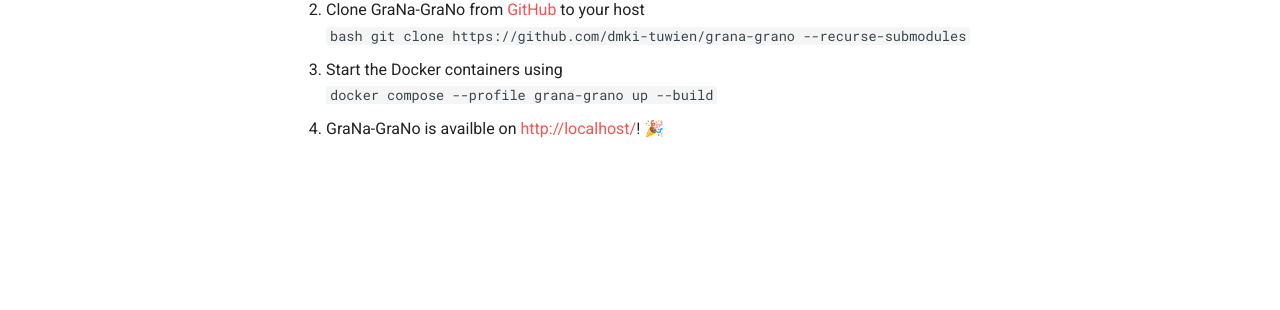
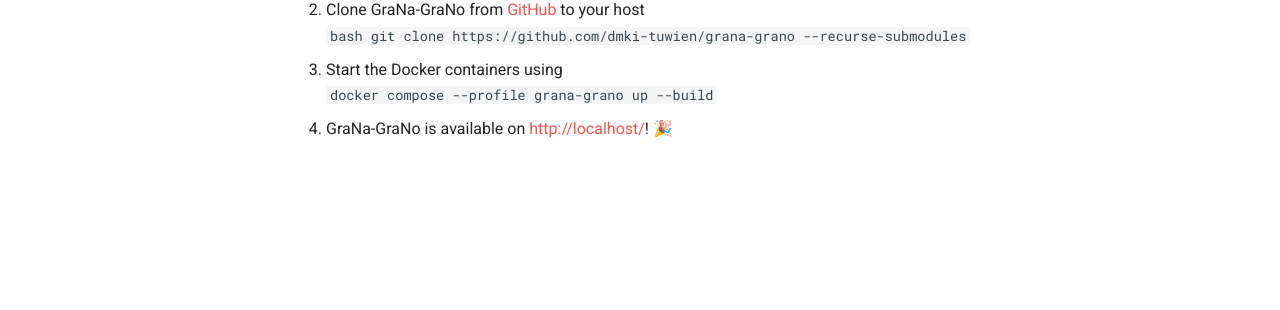
Before and after one commit to dmki-tuwien/grana-grano, an MkDocs documentation site: the page built from docs/index.md, in a window 1280 px wide. Shown: the part 359-669 px from the top of the page. Built offline with MkDocs 1.6.1 and Material for MkDocs 9.7.7, drawn with Linux system fonts in a browser that asks for light colours.

Commit message:
Fix typo

```diff
--- a/docs/index.md
+++ b/docs/index.md
@@ -17,4 +17,4 @@
 `
 docker compose --profile grana-grano up --build
 `
-4. GraNa-GraNo is availble on <http://localhost/>! 🎉
+4. GraNa-GraNo is available on <http://localhost/>! 🎉
```
Also changed, not shown: README.md (+1 -1 lines).
